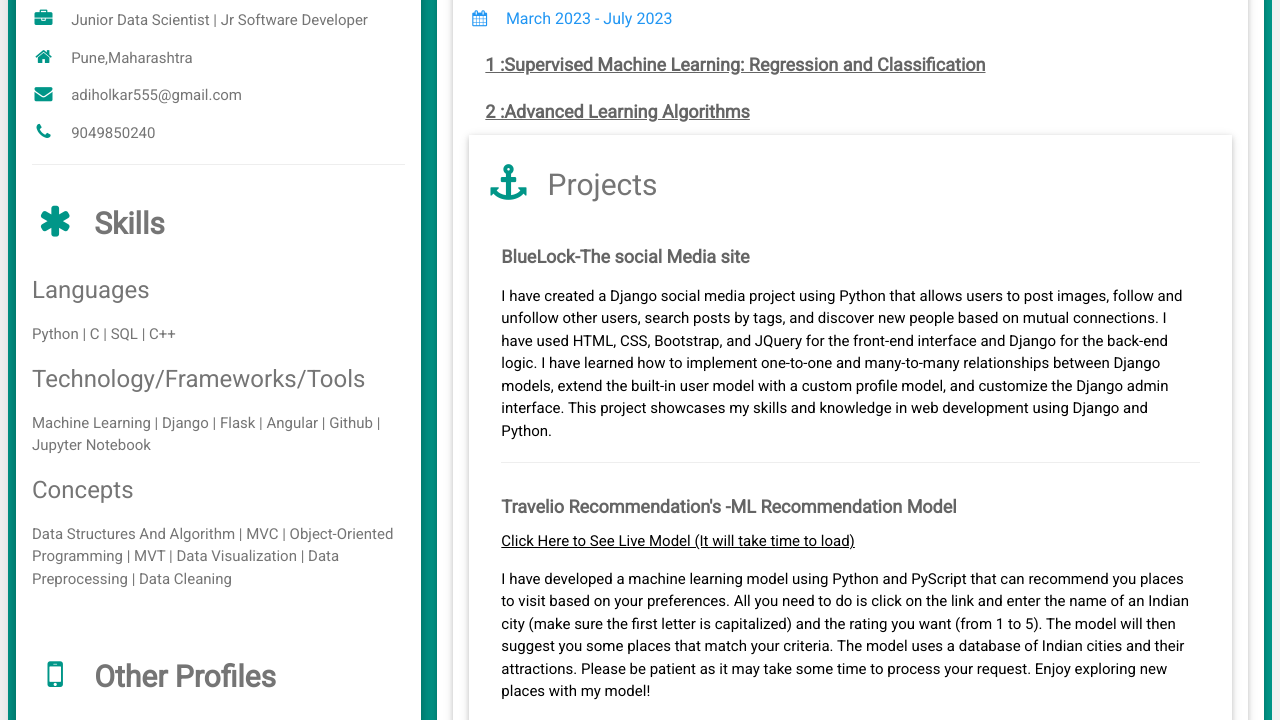
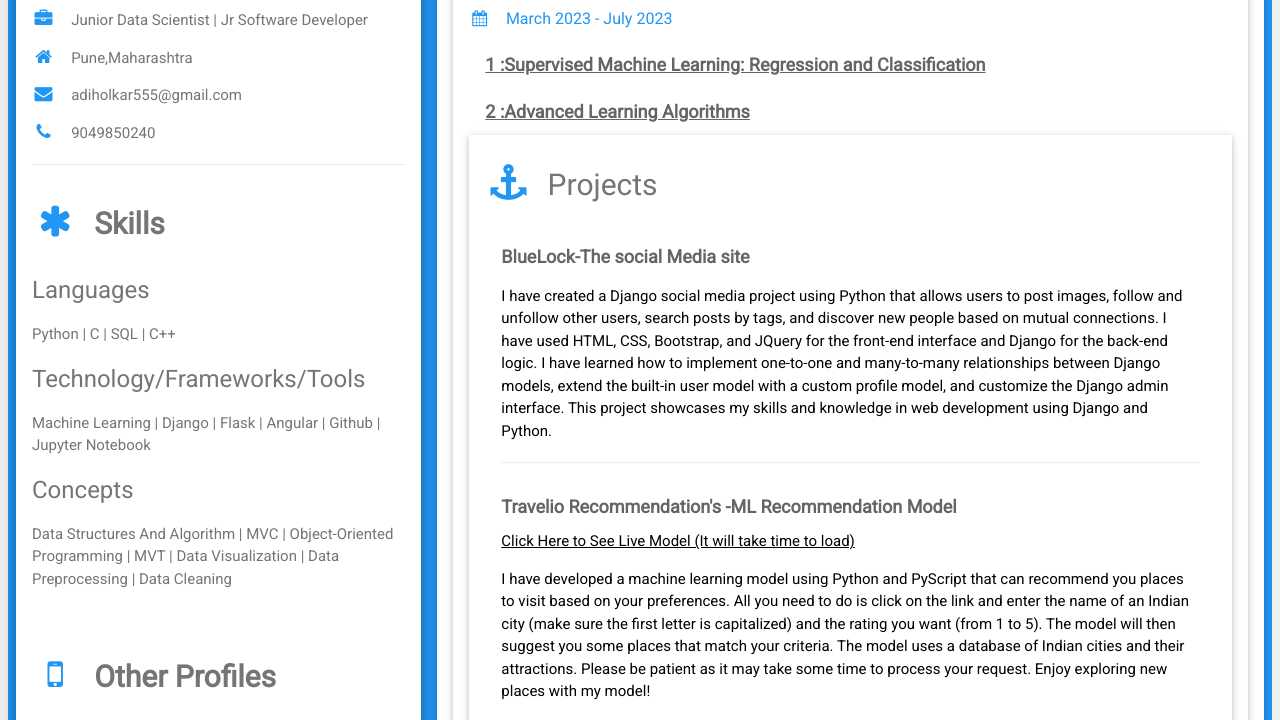
Before and after one commit to Aditya-Holkar/newcv, a plain HTML site: page portfolio/index.html in a window 1280 px wide. Shown: the part 594-1314 px from the top of the page. Drawn offline with nearby package versions, Linux system fonts and the light colour scheme.

Commit message:
Update index.html

```diff
--- a/portfolio/index.html
+++ b/portfolio/index.html
@@ -1,7 +1,7 @@
 <!DOCTYPE html>
 <html>
   <head>
-    <title>W3.CSS Template</title>
+    <title><i class="fa fa-om"></i> Jai Shree Ram</title>
     <meta charset="UTF-8">
     <meta name="viewport" content="width=device-width, initial-scale=1">
     <link rel="stylesheet" href="https://www.w3schools.com/w3css/4/w3.css">
@@ -30,13 +30,13 @@
           </div>
         </div>
         <div class="w3-container">
-          <p><i class="fa fa-briefcase fa-fw w3-margin-right w3-large w3-text-teal"></i>Junior Data Scientist | Jr Software Developer</p>
-          <p><i class="fa fa-home fa-fw w3-margin-right w3-large w3-text-teal"></i>Pune,Maharashtra</p>
-          <p><i class="fa fa-envelope fa-fw w3-margin-right w3-large w3-text-teal"></i>adiholkar555@gmail.com</p>
-          <p><i class="fa fa-phone fa-fw w3-margin-right w3-large w3-text-teal"></i>9049850240</p>
+          <p><i class="fa fa-briefcase fa-fw w3-margin-right w3-large w3-text-blue"></i>Junior Data Scientist | Jr Software Developer</p>
+          <p><i class="fa fa-home fa-fw w3-margin-right w3-large w3-text-blue"></i>Pune,Maharashtra</p>
+          <p><i class="fa fa-envelope fa-fw w3-margin-right w3-large w3-text-blue"></i>adiholkar555@gmail.com</p>
+          <p><i class="fa fa-phone fa-fw w3-margin-right w3-large w3-text-blue"></i>9049850240</p>
           <hr>
 
-          <h2 class="w3-text-grey w3-padding-16"><b><i class="fa fa-asterisk fa-fw w3-margin-right w3-xxlarge w3-text-teal"></i>Skills</b></h2>
+          <h2 class="w3-text-grey w3-padding-16"><b><i class="fa fa-asterisk fa-fw w3-margin-right w3-xxlarge w3-text-blue"></i>Skills</b></h2>
           <h3>Languages</h3>
           <p>Python | C | SQL | C++</p>
 
@@ -49,7 +49,7 @@
             Data Visualization | Data Preprocessing |
             Data Cleaning</p>
           <br>
-          <h2 class="w3-text-grey w3-padding-16"><b><i class="fa fa-mobile-phone fa-fw w3-margin-right w3-xxlarge w3-text-teal"></i>Other Profiles</b></h2>
+          <h2 class="w3-text-grey w3-padding-16"><b><i class="fa fa-mobile-phone fa-fw w3-margin-right w3-xxlarge w3-text-blue"></i>Other Profiles</b></h2>
           <a href="https://www.coursera.org/user/745c005d795c08f53b7a96a4a5f43e82"><i class="fa fa-coffee fa-fw w3-margin-right w3-large w3-text-blue"></i><span>  Coursera Profile</span></a><br>
           <a href="https://github.com/Aditya-Holkar"><i class="fa fa-github fa-fw w3-margin-right w3-large w3-text-blue"></i><span>  Github Profile</span></a><br>
           <a href="https://www.linkedin.com/in/aditya-holkar-277425277/"><i class="fa fa-linkedin fa-fw w3-margin-right w3-large w3-text-blue"></i><span>  Linkedin Profile</span></a>
@@ -65,7 +65,7 @@
     <div class="w3-twothird">
 
       <div class="w3-container w3-card w3-white w3-margin-bottom">
-        <h2 class="w3-text-grey w3-padding-16"><i class="fa fa-suitcase fa-fw w3-margin-right w3-xxlarge w3-text-teal"></i>Education</h2>
+        <h2 class="w3-text-grey w3-padding-16"><i class="fa fa-suitcase fa-fw w3-margin-right w3-xxlarge w3-text-blue"></i>Education</h2>
         <div class="w3-container">
           <h4 class="w3-hover-opacity-off"><b>PDEA's Annasaheb Magar College(University Of Pune)</b></h4>
           <h5 class="w3-opacity"><b>Bachelor of Computer Science</b></h5>
@@ -81,7 +81,7 @@
 
 
           <div class="w3-container w3-card w3-white w3-margin-bottom">
-            <h2 class="w3-text-grey w3-padding-16"><i class="fa fa-certificate fa-fw w3-margin-right w3-xxlarge w3-text-teal"></i>Certifications</h2>
+            <h2 class="w3-text-grey w3-padding-16"><i class="fa fa-certificate fa-fw w3-margin-right w3-xxlarge w3-text-blue"></i>Certifications</h2>
             <h3>Machine Learning Specialization </h3>
             <h4 class="w3-hover-opacity-off"><b>Coursera</b></h4>
             <h6 class="w3-text-blue"><i class="fa fa-calendar fa-fw w3-margin-right"></i>March 2023 - July 2023</h6>
@@ -93,7 +93,7 @@
             </div>
 
       <div class="w3-container w3-card w3-white">
-        <h2 class="w3-text-grey w3-padding-16"><i class="fa fa-anchor fa-fw w3-margin-right w3-xxlarge w3-text-teal"></i>Projects</h2>
+        <h2 class="w3-text-grey w3-padding-16"><i class="fa fa-anchor fa-fw w3-margin-right w3-xxlarge w3-text-blue"></i>Projects</h2>
         <div class="w3-container">
           <h5 class="w3-opacity"><b>BlueLock-The social Media site</b></h5>
           <p>I have created a Django social media project using Python that allows users to post images,
@@ -133,7 +133,7 @@
   <!-- End Page Container -->
 </div>
 
-<footer class="w3-container w3-teal w3-center w3-margin-top">
+<footer class="w3-container w3-blue w3-center w3-margin-top">
   <p>download my resume .</p>
 
 
```
